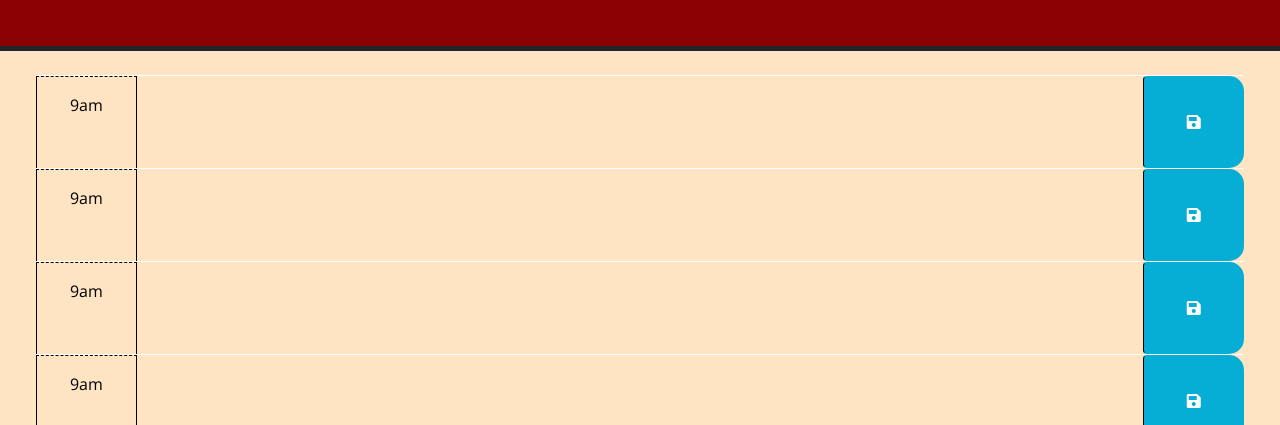
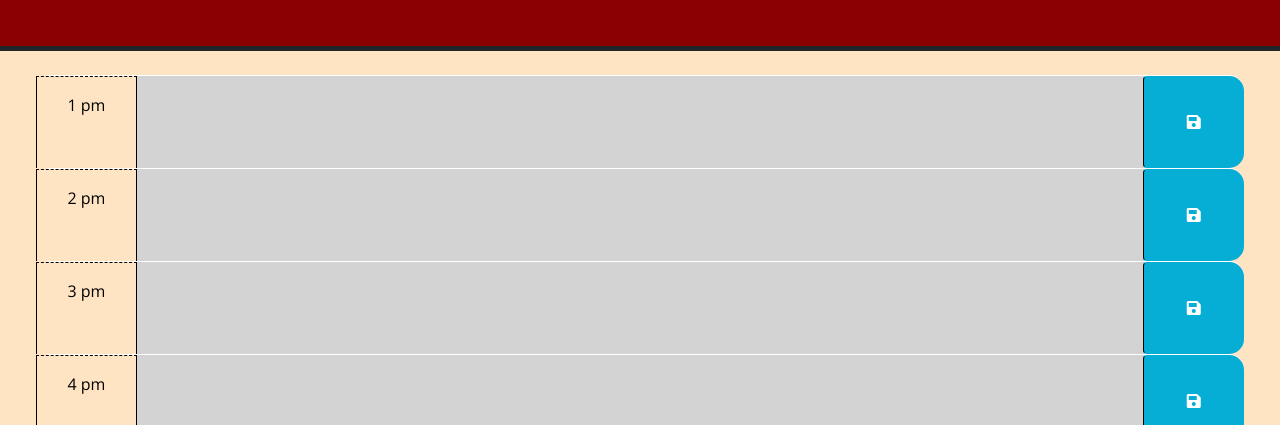
Before and after one commit to vader9911/workday-scheduler, a plain HTML site: page index.html in a window 1280 px wide. Shown: the part 375-800 px from the top of the page. Drawn offline with nearby package versions, Linux system fonts and the light colour scheme.

Commit message:
add working time cards and times

```diff
--- a/Assets/JS/script.js
+++ b/Assets/JS/script.js
@@ -10,75 +10,51 @@ $(document).ready(function () {
   // time-block containing the button that was clicked? How might the id be
   // useful when saving the description in local storage?
 
+  // Display Day and time
+  var currentTime = dayjs().format('h a');
+  var currentDay =  dayjs().day(12).format(' dddd');
+  console.log(currentTime);
+  $("p#currentDay").text('Today is: ' + currentDay);
+  $("p#currentTime").text('Time: ' +currentTime);
+
+
+
   $('.btn').click(function (e) {
     e.preventDefault();
 
   });
+
+
+
   var timeBlockAm =  $('.time-block-am').prop('outerHTML');
   var timeBlockPm =  $('.time-block-pm').prop('outerHTML');
   var containerAm = $('.container-lg-am');
   var containerPm = $('.container-lg-pm');
   var timeCardsAm = 12;
   var timeCardsPm = 12;
-  var timeAm = 1;
-  var timePm = 1;
 
-
-for (let index = 1; index < timeCardsAm; index++) {
+//loops to generate the time blocks
+for (let index = 1; index <= timeCardsAm; index++) {
   containerAm.append(timeBlockAm);
-
-  $('.time-block-am').addClass(function( index ) {
-    return "card-" + index;
-  });
-
-  for (let index = 0; index < timeAm; index++) {
-    if (timeAm < 13){
-      console.log(timeAm);
-      timeAm == timeAm++;
-  }
-  $('.card-'+timeAm).text(timeAm);
-
- }
+  var cardTime = '.card-' + index;
+  var currentCard = containerAm.find('.time-block-am').last();
+  currentCard.removeClass('hidden').addClass(cardTime);
+  currentCard.find('.hour').text(index + ' pm');
 }
 
-
-
-
-// for (let index = 0; index < timeCardsPm; index++) {
-//   containerPm.append(timeBlockPm);
-//   $('.time-block-pm').addClass(function( index ) {
-//     return "card-" + index;
-//   });
+for (let index = 1; index <= timeCardsPm; index++) {
+  containerPm.append(timeBlockPm);
+  var cardTime = '.card-pm-' + index;
+  var currentCard = containerPm.find('.time-block-pm').last();
+  currentCard.removeClass('hidden').addClass(cardTime);
+  currentCard.find('.hour').text(index + ' pm');
+}
 
 
 
 
 
 
-
-
-
-// for (let index = 0; index < hours; index++) {
-// $("div#timeAm").text(timeAm+'am');
-// timeAm++;
-// }
-
-// if (timeAm < 12) {
-//   $("div#timeAm").text(timeAm+'am');
-
-// }else{
-//   timeAm++;
-// };
-
-
-
-// if (timeCards !== 24){
-//   $($("div.row")).appendTo($('.container-lg'));
-
-// }
-
-
-  // $('.time-block').appendTo("div.row.time-block");
   // TODO: Add code to apply the past, present, or future class to each time
   // block by comparing the id to the current hour. HINTS: How can the id
   // attribute of each time-block be used to conditionally add or remove the
@@ -89,18 +65,4 @@ for (let index = 1; index < timeCardsAm; index++) {
   // the values of the corresponding textarea elements. HINT: How can the id
   // attribute of each time-block be used to do this?
 
-
-
-
-
-
-// Display Day and time
-var currentTime = dayjs().format('h a');
-var currentDay =  dayjs().day(12).format(' dddd');
-
-
-$("p#currentDay").text('Today is: ' + currentDay);
-$("p#currentTime").text('Time: ' +currentTime);
-
-
 });
--- a/Assets/Styles/style.css
+++ b/Assets/Styles/style.css
@@ -43,7 +43,7 @@ textarea {
 
 }
 
-.time-block {
+.time-block-am {
   border-radius: 15px;
 }
 
@@ -87,3 +87,7 @@ textarea {
   font-size: 20px;
   transition: all 0.3s ease-in-out;
 }
+
+.hidden {
+  display: none;
+}
--- a/index.html
+++ b/index.html
@@ -30,9 +30,10 @@
       <p id ="currentTime">Time</p>
     </header>
     <div class="container-lg-am px-5">
+
       <!-- Example of a past time block. The "past" class adds a gray background color. -->
-      <div  class="row time-block-am">
-        <div id="timeAm card-1" class="col-2 col-md-1 hour text-center py-3">9am</div>
+      <div class="row time-block-am past hidden">
+        <div id="timeAm card-0" class="col-2 col-md-1 hour text-center py-3"></div>
         <textarea class="col-8 col-md-10 description" rows="3"> </textarea>
         <button class="btn saveBtn col-2 col-md-1" aria-label="save">
           <i class="fas fa-save" aria-hidden="true"></i>
@@ -40,15 +41,15 @@
       </div>
     </div>
 
-      <!-- <div class="container-lg-pm px-5">
-        <div  class="row time-block-pm">
-          <div id="timePm" class="col-2 col-md-1 hour text-center py-3">9am</div>
+      <div class="container-lg-pm px-5">
+        <div  class="row time-block-pm past hidden">
+          <div id="timePm" class="col-2 col-md-1 hour text-center py-3"></div>
           <textarea class="col-8 col-md-10 description" rows="3"> </textarea>
           <button class="btn saveBtn col-2 col-md-1" aria-label="save">
             <i class="fas fa-save" aria-hidden="true"></i>
           </button>
         </div>
-      </div> -->
+      </div>
 
       <!-- Example of a a present time block. The "present" class adds a red background color.
       <div id="hour-10" class="row time-block present">
@@ -57,7 +58,7 @@
         <button class="btn saveBtn col-2 col-md-1" aria-label="save">
           <i class="fas fa-save" aria-hidden="true"></i>
         </button>
-      </div>
+      </div> -->
 
       <!-- Example of a future time block. The "future" class adds a green background color. -->
       <!-- <div id="hour-11" class="row time-block future">
```
